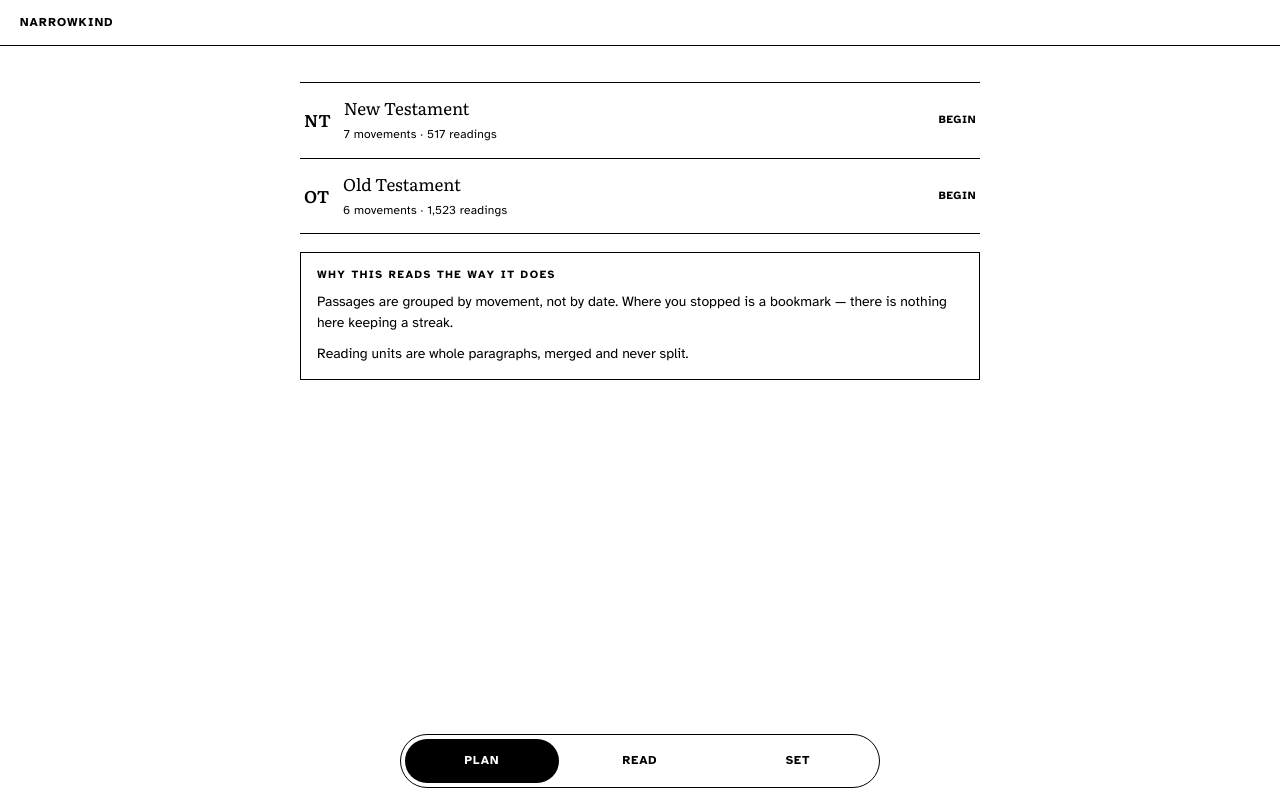
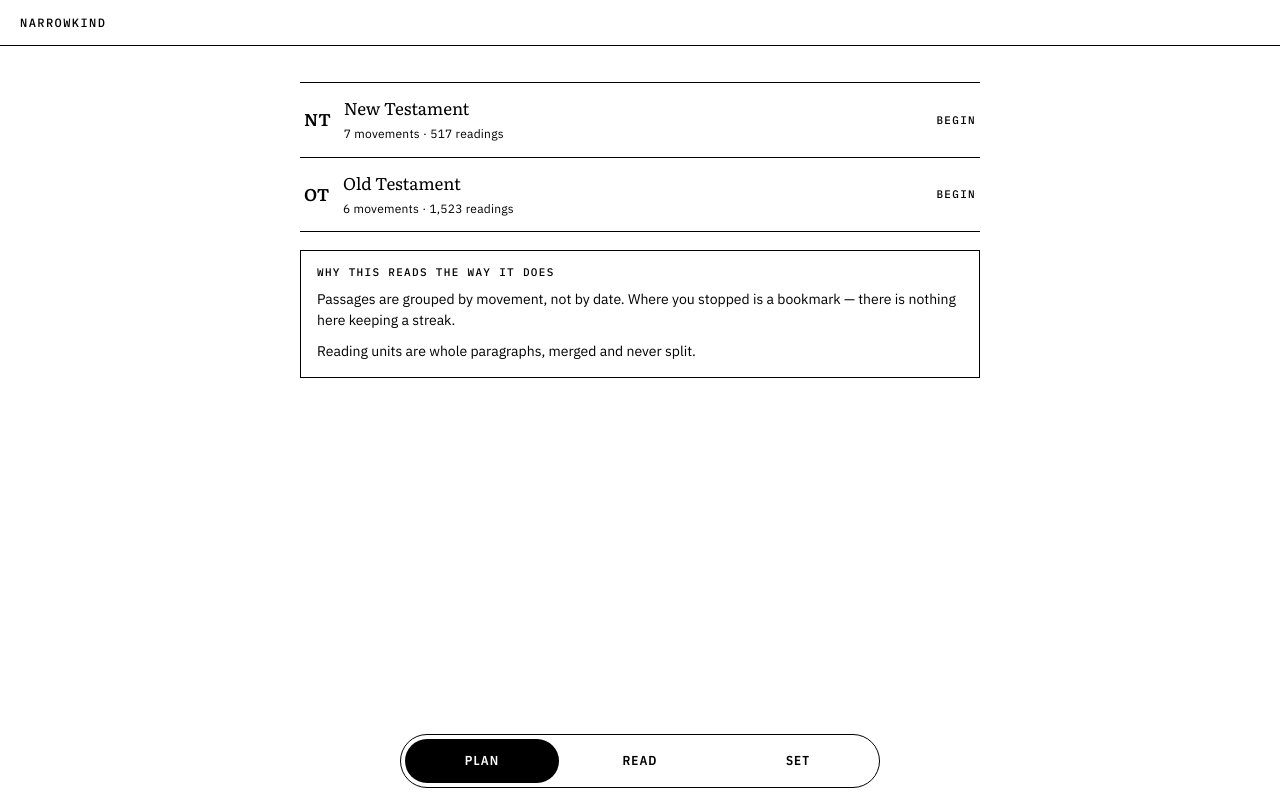
Before and after one commit to merrickjo/narrowkind-immersion, a plain HTML site: page app/index.html in a window 1280 px wide. Drawn offline with Linux system fonts and the light colour scheme.

Commit message:
carpe-kit v2.0.0 (inlined): Plex UI voices; scripture untouched
Atkinson Hyperlegible replaced by IBM Plex Sans for the interface, Mono
labels, Condensed buttons, fonts in app/fonts. Scripture keeps its
Literata link, size, leading and margins exactly. Shell nk-shell-v8.

Co-Authored-By: Claude Opus 5.5 <noreply@anthropic.com>
Claude-Session: https://claude.ai/code/session_01X2CSTcSnXP3yCbAxmQbNqi

```diff
--- a/app/index.html
+++ b/app/index.html
@@ -12,27 +12,103 @@
 <meta name="apple-mobile-web-app-status-bar-style" content="default">
 <title>Narrowkind Immersion</title>
 <link rel="preconnect" href="https://fonts.gstatic.com" crossorigin>
-<link rel="stylesheet" href="https://fonts.googleapis.com/css2?family=Literata:ital,opsz,wght@0,7..72,400;0,7..72,600;1,7..72,400&family=Atkinson+Hyperlegible:wght@400;700&display=swap">
+<link rel="stylesheet" href="https://fonts.googleapis.com/css2?family=Literata:ital,opsz,wght@0,7..72,400;0,7..72,600;1,7..72,400&display=swap">
 <style>
-/* nav-kit v1.0.0 — inlined verbatim (this app ships as one file, and
-   tools/artifact-copy.mjs derives the preview from it). Do not edit this
-   block; replace it from Web_Apps/nav-kit when the kit version changes. */
-/* ══ nav-kit v1.0.0 ═══════════════════════════════════════════════════════
-   Floating bottom navigation shared by Tasks, Netflick, Narrowkind, NITRO.
-   Source of truth: Web_Apps/nav-kit. COPY this file into each app — never
-   edit the copy. Per-app look lives ONLY in that app's --gn-* overrides.
-   After copying a new version in, bump that app's service-worker cache.
+/* carpe-kit v2.0.0 — inlined verbatim (this app ships as one file, and
+   tools/artifact-copy.mjs derives the preview from it). Fonts resolve to
+   app/fonts. Do not edit this block; replace it from Web_Apps/carpe-kit
+   when the kit version changes. Scripture keeps its own Literata (Google
+   Fonts link above, unchanged); the kit's title face is "Carpe Literata"
+   and is never requested here. */
+/* ══ carpe-kit v2.0.0 ═════════════════════════════════════════════════════
+   The shared design system for Merrick's web apps: Carpe Tasks, NITRO,
+   Netflick, Narrowkind Immersion. (v1 was nav-kit: the floating bar only.)
+   Source of truth: Web_Apps/carpe-kit. COPY this file, carpe-kit.js and
+   fonts/ into each app; never edit the copies. An app's own identity lives
+   ONLY in its colour tokens (--gn-* and its own palette). Type, spacing,
+   shape and the bar are shared. Bump the app's service-worker cache on
+   every copy-in and add the font files to its precache list.
 
-   Pattern extracted from tasks-pwa 4.0.3, including its hard-won fixes:
-     · height is MEASURED (nav-kit.js → --gn-h), never trusted from maths
-     · hide-on-keyboard uses !important, because apps set display inline
-     · a solid scrim fills the gap under the bar so content can't peek
-     · scroll containers reserve clearance via .gn-clear
-   Deliberately absent: blur, translucency, transitions, animation. The
-   "glass" is the shape — floating, inset, rounded — not the material.
-   That also keeps it safe on e-ink: solid fills, no fades, no ghosting.
+   Principles (README has the reasoning):
+     1  E-ink first. Solid fills, no blur, no translucency, no motion.
+     2  Hierarchy by type — size, weight, case, rules — not by colour.
+     3  Four voices, one per job: Plex Sans READS (body, inputs, lists);
+        Plex Sans Condensed COMMANDS (buttons, the bar, list-item names);
+        Plex Mono ANNOTATES (labels, counts, dates, reps); Literata TITLES
+        (page + section titles; in Narrowkind it also carries scripture,
+        loaded there exactly as before).
+     4  The label: Mono, 11px, uppercase, +.12em — above every section.
+     5  Numbers are Mono with tabular figures, so columns never jitter.
+     6  One spacing scale (4-pt), three corner sizes (0 · 8 · pill).
+     7  Colour is identity, not structure: each app keeps its own palette.
+     8  Offline by construction: fonts are self-hosted, never fetched.
    ═════════════════════════════════════════════════════════════════════ */
 
+/* ── fonts: self-hosted latin subsets (OFL, see fonts/LICENSE-*) ── */
+@font-face{font-family:"IBM Plex Sans";font-style:normal;font-weight:400;font-display:swap;src:url("fonts/ibm-plex-sans-latin-400-normal.woff2") format("woff2")}
+@font-face{font-family:"IBM Plex Sans";font-style:italic;font-weight:400;font-display:swap;src:url("fonts/ibm-plex-sans-latin-400-italic.woff2") format("woff2")}
+@font-face{font-family:"IBM Plex Sans";font-style:normal;font-weight:600;font-display:swap;src:url("fonts/ibm-plex-sans-latin-600-normal.woff2") format("woff2")}
+@font-face{font-family:"IBM Plex Sans";font-style:normal;font-weight:700;font-display:swap;src:url("fonts/ibm-plex-sans-latin-700-normal.woff2") format("woff2")}
+@font-face{font-family:"IBM Plex Sans Condensed";font-style:normal;font-weight:600;font-display:swap;src:url("fonts/ibm-plex-sans-condensed-latin-600-normal.woff2") format("woff2")}
+@font-face{font-family:"IBM Plex Sans Condensed";font-style:normal;font-weight:700;font-display:swap;src:url("fonts/ibm-plex-sans-condensed-latin-700-normal.woff2") format("woff2")}
+@font-face{font-family:"IBM Plex Mono";font-style:normal;font-weight:400;font-display:swap;src:url("fonts/ibm-plex-mono-latin-400-normal.woff2") format("woff2")}
+@font-face{font-family:"IBM Plex Mono";font-style:normal;font-weight:500;font-display:swap;src:url("fonts/ibm-plex-mono-latin-500-normal.woff2") format("woff2")}
+@font-face{font-family:"IBM Plex Mono";font-style:normal;font-weight:700;font-display:swap;src:url("fonts/ibm-plex-mono-latin-700-normal.woff2") format("woff2")}
+@font-face{font-family:"Carpe Literata";font-style:normal;font-weight:600;font-display:swap;src:url("fonts/literata-latin-600-normal.woff2") format("woff2")}
+
+:root {
+  /* ── type: families ── */
+  --ck-ui:      "IBM Plex Sans", "Helvetica Neue", Arial, sans-serif;
+  --ck-display: "IBM Plex Sans Condensed", "Arial Narrow", "Helvetica Neue", sans-serif;
+  --ck-data:    "IBM Plex Mono", ui-monospace, "SF Mono", Menlo, monospace;
+  --ck-title:   "Carpe Literata", "Literata", Charter, Georgia, serif;
+
+  /* ── type: scale (px) — label · meta · body · read · section · title ── */
+  --ck-fs-label: 11px;
+  --ck-fs-meta: 13px;
+  --ck-fs-body: 15px;
+  --ck-fs-read: 17px;
+  --ck-fs-section: 20px;
+  --ck-fs-title: 27px;
+  --ck-lh-tight: 1.18;
+  --ck-lh-body: 1.45;
+  --ck-track-label: .12em;
+
+  /* ── spacing: 4-pt scale ── */
+  --ck-s-1: 4px;
+  --ck-s-2: 8px;
+  --ck-s-3: 12px;
+  --ck-s-4: 16px;
+  --ck-s-5: 24px;
+  --ck-s-6: 32px;
+
+  /* ── shape ── */
+  --ck-r-0: 0;
+  --ck-r-1: 8px;
+  --ck-r-pill: 999px;
+  --ck-rule: 1px;          /* hairline */
+  --ck-rule-strong: 3px;   /* section rule */
+}
+
+/* ── opt-in helpers (apps may instead point their own selectors at tokens) ── */
+.ck-label {
+  font-family: var(--ck-data); font-weight: 500; font-size: var(--ck-fs-label);
+  letter-spacing: var(--ck-track-label); text-transform: uppercase; line-height: 1.3;
+}
+.ck-title {
+  font-family: var(--ck-title); font-weight: 600; font-size: var(--ck-fs-title);
+  line-height: var(--ck-lh-tight); letter-spacing: -.005em;
+}
+.ck-section {
+  font-family: var(--ck-title); font-weight: 600; font-size: var(--ck-fs-section);
+  line-height: var(--ck-lh-tight);
+}
+.ck-num { font-family: var(--ck-data); font-variant-numeric: tabular-nums; }
+
+/* ══ floating bottom bar (was nav-kit v1.0.0) ══════════════════════════
+   Pattern extracted from tasks-pwa 4.0.3: measured height (carpe-kit.js →
+   --gn-h), !important keyboard hide, solid scrim, .gn-clear clearance.
+   Apps set only its colour tokens; type and shape come from the kit. */
 :root {
   /* colour — every app overrides these six */
   --gn-bg: #2C2C2C;
@@ -54,10 +130,10 @@
   --gn-item-h: 44px;             /* minimum tap target */
 
   /* type */
-  --gn-font: inherit;
-  --gn-size: 12px;
-  --gn-weight: 700;
-  --gn-tracking: .09em;
+  --gn-font: var(--ck-display);
+  --gn-size: 13px;
+  --gn-weight: 600;
+  --gn-tracking: .08em;
   --gn-case: uppercase;
 
   /* layering + measured height (nav-kit.js overwrites --gn-h) */
@@ -173,7 +249,7 @@ html.gn-kbd .gn-clear { padding-bottom: 16px !important; }
        leaves ghosting behind on an e-ink refresh.
      · no scrolling in the reader. Pagination only.
      · one exception, decided 2026-09-23: the bottom bar floats
-       (position:fixed, nav-kit v1.0.0, shared with Merrick's other apps).
+       (position:fixed, carpe-kit v2.0.0, shared with Merrick's other apps).
        It stays solid paper with a 1px ink keyline, never translucent, and
        .body reserves its height so text never paginates underneath it.
      · hairlines are 1px solid ink, corners are square — antialiased
@@ -182,7 +258,7 @@ html.gn-kbd .gn-clear { padding-bottom: 16px !important; }
 :root{
   --paper:#FFFFFF; --ink:#000000;
   --serif:'Literata',Charter,'Noto Serif',Georgia,serif;
-  --sans:'Atkinson Hyperlegible','Noto Sans',system-ui,sans-serif;
+  --sans:var(--ck-ui);   /* carpe-kit: IBM Plex Sans (was Atkinson Hyperlegible) */
   --size:19px; --lead:1.62; --pad:20px;
 }
 :root[data-invert="1"]{ --paper:#000000; --ink:#FFFFFF; }
@@ -230,7 +306,7 @@ a{color:inherit}
    tokens only — solid paper, 1px ink keyline, inverted active item. ── */
 :root{--gn-bg:var(--paper);--gn-fg:var(--ink);--gn-border:var(--ink);
       --gn-active-bg:var(--ink);--gn-active-fg:var(--paper);--gn-scrim:var(--paper);
-      --gn-font:var(--sans);--gn-size:12px;--gn-tracking:.08em}
+}
 .botbar .gn-item:active{background:var(--ink);color:var(--paper)}
 .botbar .wide{flex-grow:1.5}
 .botbar [disabled]{opacity:1;color:var(--paper);background:var(--paper);
@@ -359,6 +435,13 @@ textarea::placeholder{color:var(--ink);opacity:.45}
 .tapzone{position:absolute;top:0;bottom:0;width:34%}
 .tapzone.l{left:0}.tapzone.r{right:0}
 .hidden{display:none!important}
+
+/* ── carpe-kit v2.0.0 alignment ──────────────────────────────────────────
+   UI voices only: labels annotate in Mono, buttons command in Condensed.
+   Scripture (#flow), --serif, --size, --lead and --pad are untouched —
+   the reading page stays exactly as it was. */
+.kicker,.sect,.row .tail,.panel h2,.field span,.topbar .t{font-family:var(--ck-data);font-weight:500;letter-spacing:var(--ck-track-label)}
+.btn,.chip{font-family:var(--ck-display);font-weight:600;letter-spacing:.06em}
 </style>
 </head>
 <body>
@@ -370,8 +453,8 @@ textarea::placeholder{color:var(--ink);opacity:.45}
 <div class="gn-scrim hidden" id="gnscrim"></div>
 <nav class="botbar gn hidden" id="botbar" aria-label="Primary"></nav>
 <script>
-/* nav-kit v1.0.0 — companion to nav-kit.css. Classic script, no build step.
-   Include it with a deferred script tag (src="nav-kit.js", defer). This
+/* carpe-kit v2.0.0 — companion to carpe-kit.css (the bar behaviour). Classic script, no build step.
+   Include it with a deferred script tag (src="carpe-kit.js", defer). This
    comment avoids a literal closing script tag so the file can be inlined.
    It does exactly two jobs and nothing else:
      1. measures the rendered .gn height and writes it to --gn-h, so
@@ -436,7 +519,7 @@ textarea::placeholder{color:var(--ink);opacity:.45}
 
   function init() { watchHeight(); watchKeyboard(); updateKbd(); }
 
-  window.NavKit = { version: '1.0.0', setActive: setActive, remeasure: watchHeight };
+  window.NavKit = { version: '2.0.0', setActive: setActive, remeasure: watchHeight };
   if (document.readyState === 'loading') document.addEventListener('DOMContentLoaded', init);
   else init();
 })();
--- a/app/sw.js
+++ b/app/sw.js
@@ -9,9 +9,20 @@
  *
  * Bump SHELL_V to force a re-download of index.html / plan.json / books.json.
  */
-const SHELL_V = 'nk-shell-v7';
+const SHELL_V = 'nk-shell-v8';
 const DATA_V  = 'nk-data-v1';
-const SHELL = ['./', 'index.html', 'plan.json', 'books.json', 'manifest.json', 'icon.svg'];
+const SHELL = ['./', 'index.html', 'plan.json', 'books.json', 'manifest.json', 'icon.svg',
+  // carpe-kit v2.0.0 UI fonts (scripture Literata still comes from Google Fonts)
+  'fonts/ibm-plex-sans-latin-400-normal.woff2',
+  'fonts/ibm-plex-sans-latin-400-italic.woff2',
+  'fonts/ibm-plex-sans-latin-600-normal.woff2',
+  'fonts/ibm-plex-sans-latin-700-normal.woff2',
+  'fonts/ibm-plex-sans-condensed-latin-600-normal.woff2',
+  'fonts/ibm-plex-sans-condensed-latin-700-normal.woff2',
+  'fonts/ibm-plex-mono-latin-400-normal.woff2',
+  'fonts/ibm-plex-mono-latin-500-normal.woff2',
+  'fonts/ibm-plex-mono-latin-700-normal.woff2',
+];
 
 self.addEventListener('install', (e) => {
   e.waitUntil((async () => {
```
Also changed, not shown: app/fonts/LICENSE-ibm-plex.txt (added), app/fonts/LICENSE-literata.txt (added), app/fonts/ibm-plex-mono-latin-400-normal.woff2 (added), app/fonts/ibm-plex-mono-latin-500-normal.woff2 (added), app/fonts/ibm-plex-mono-latin-700-normal.woff2 (added), app/fonts/ibm-plex-sans-condensed-latin-600-normal.woff2 (added), app/fonts/ibm-plex-sans-condensed-latin-700-normal.woff2 (added), app/fonts/ibm-plex-sans-latin-400-italic.woff2 (added), app/fonts/ibm-plex-sans-latin-400-normal.woff2 (added), app/fonts/ibm-plex-sans-latin-600-normal.woff2 (added), app/fonts/ibm-plex-sans-latin-700-normal.woff2 (added).
